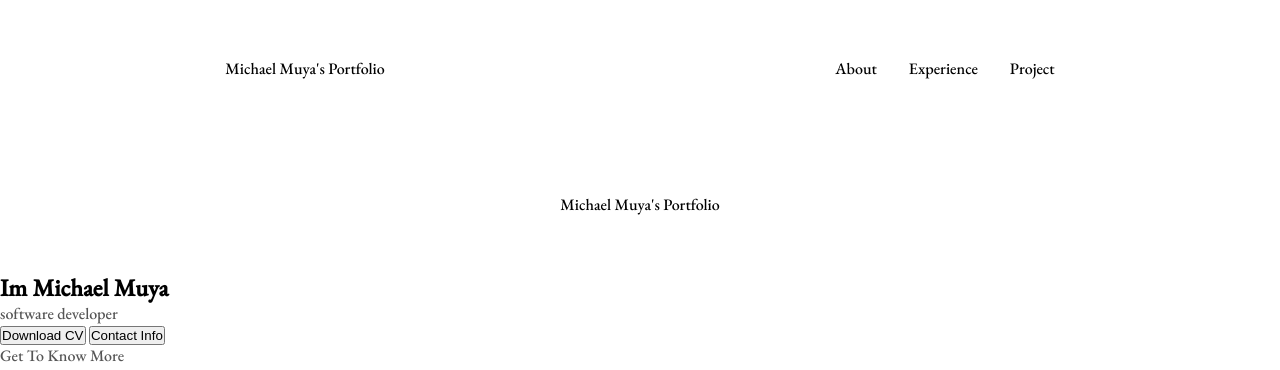
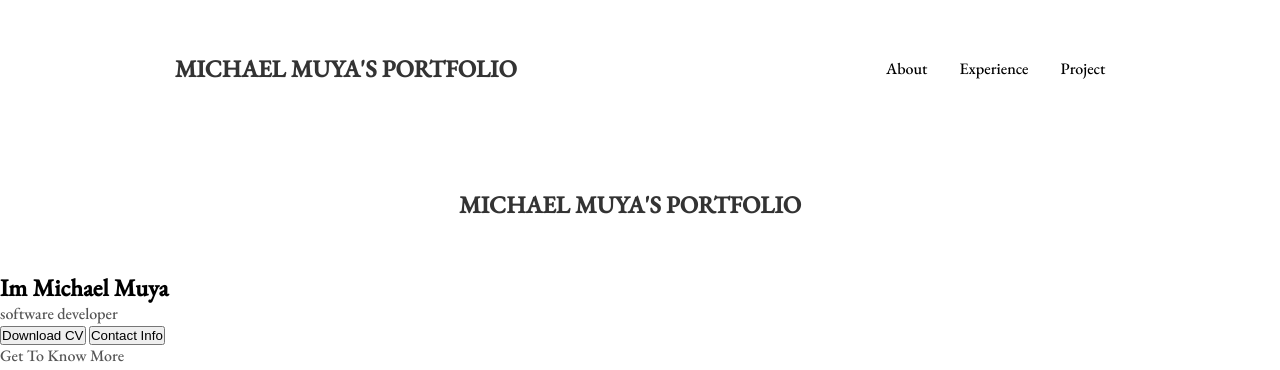
Before and after one commit to MichaelMuya/portfolio_page, a plain HTML site: page index.html in a window 1280 px wide. Shown: the top 370 px of the page. Drawn offline with nearby package versions, Linux system fonts and the light colour scheme.

Commit message:
feat: style title

```diff
--- a/style.css
+++ b/style.css
@@ -50,7 +50,11 @@ a:hover{
     text-decoration: transparent;
 }
 .name{
-    font-size: 3 rem;
+    font-size: 24px;
+    font-weight: bold;
+    color: #333;
+    text-transform: uppercase;
+    margin-right: 20px;
 }
 /* menu*/
 .menu, .icon{
@@ -78,7 +82,6 @@ position: absolute;
     text-align: center;
     font-size: 1.5rem;
     text-decoration: none;
-
 }
 .icon_click span{
     height: 4px;
```
